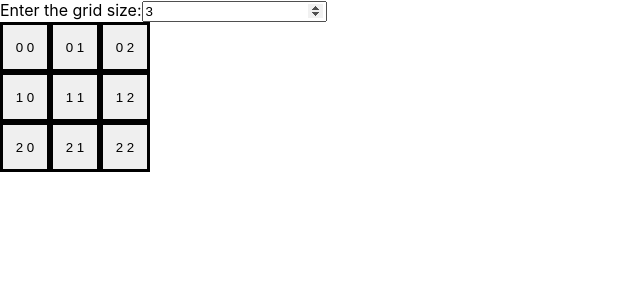
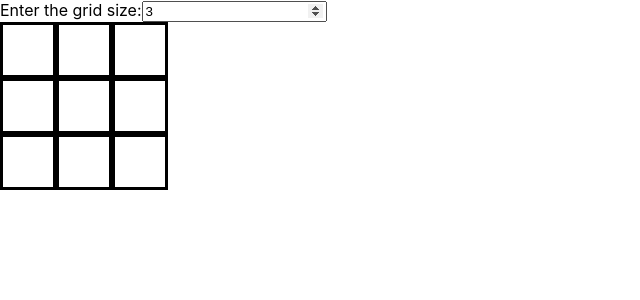
Before and after one commit to varundey/tic-tac-toe, a React (Create React App) app: page / in a window 1280 px wide. Shown: the top 300 px of the page, without its empty margins (0-640 px from the left). Built offline with nearby package versions, Linux system fonts and the light colour scheme.

Commit message:
Combine merge

```diff
--- a/src/components/Board.jsx
+++ b/src/components/Board.jsx
@@ -1,4 +1,6 @@
 import React, {Component} from "react";
+
+import Square from "./Square";
 
 export default class Board extends Component {
 	constructor(props) {
@@ -19,8 +21,9 @@ export default class Board extends Component {
 		this.handleClick = this.handleClick.bind(this);
 	}
 
-	handleClick(event) {
-		const [row ,column] = event.target.id.split("-");
+	handleClick(row ,column) {
+		// debugger;
+		// const [row ,column] = event.target.id.split("-");
 		const {grids, playerOneTurn} = this.state;
 
 		const gridsCopy = grids;
@@ -30,37 +33,23 @@ export default class Board extends Component {
 		this.setState({
 			grids: gridsCopy
 		});
-		this.setState({playerOneTurn: !this.state.playerOneTurn})
+		this.setState({playerOneTurn: !playerOneTurn})
 	}
 
 	render() {
-		const {grids} = this.state;
+		const {grids, playerOneTurn} = this.state;
 		return(
 			<div className="board">
 				{grids.map((row, rowIndex) => (
 					<div key={rowIndex} className="row">
-						{
-							row.map((column, columnIndex) => <Square row={rowIndex} column={columnIndex} key={columnIndex} handleClick={this.handleClick}/>)
-						}
-						</div>
-				)
-				)}
+						{row.map((column, columnIndex) =>
+							<Square row={rowIndex} column={columnIndex} key={rowIndex+"-"+columnIndex}
+											handleClick={this.handleClick} token={playerOneTurn ? "X" : "O"}
+							/>
+						)}
+					</div>
+				))}
 			</div>
 		)
 	}
 }
-
-export class Square extends Component {
-	render() {
-		const {
-			row,
-			column,
-			handleClick
-		} = this.props;
-		return (
-				<button id={row+"-"+column} className="square" onClick={(row, column) => handleClick(row, column)}>
-					{row} {column}
-				</button>
-		);
-	}
-}
--- /dev/null
+++ b/src/components/Square.jsx
@@ -0,0 +1,32 @@
+import React, {Component} from "react";
+
+export default class Square extends Component {
+	constructor(props) {
+		super(props);
+		this.state = {
+			isSquareClicked: false,
+		};
+		this._handleClick = this._handleClick.bind(this);
+	}
+
+	_handleClick(event){
+		// const stateCopy = this.state;
+		this.setState({isSquareClicked: !this.state.isSquareClicked});
+		const [row ,column] = event.target.id.split("-");
+		this.props.handleClick(row, column)
+	}
+
+	render() {
+		const {
+			row,
+			column,
+			token
+		} = this.props;
+		const {isSquareClicked} = this.state;
+		return (
+				<div id={row+"-"+column} className="square" onClick={this._handleClick}>
+					{isSquareClicked ? token : null}
+				</div>
+		);
+	}
+}
--- a/src/styles/index.css
+++ b/src/styles/index.css
@@ -12,6 +12,11 @@ code {
     monospace;
 }
 
+.row {
+    display: flex;
+    flex-direction: row;
+}
+
 .square {
     border: solid;
     height: 50px;
```
